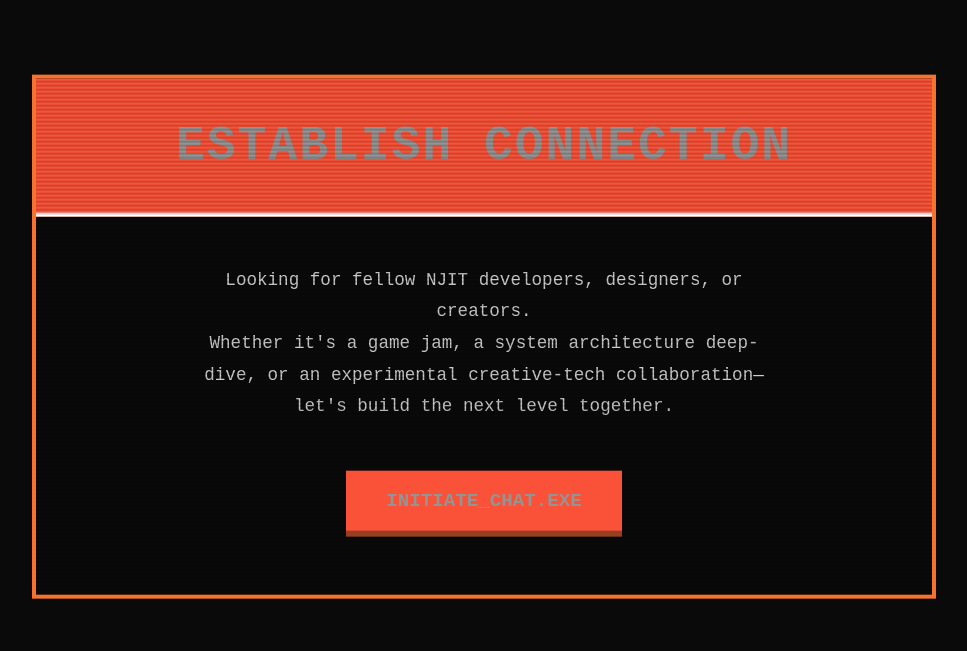
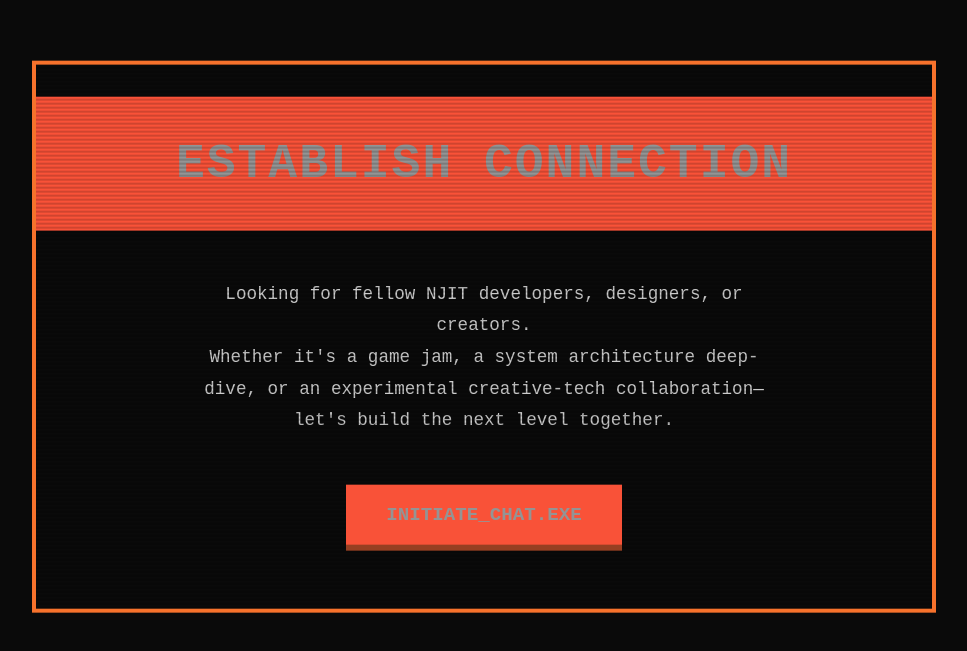
Before and after one commit to apr45/is117-GameDevPortfolio, a React (Vite) app: page / in a window 1280 px wide. Shown: the part 3152-3803 px from the top of the page, without its empty margins (156-1123 px from the left). Built offline with nearby package versions, Linux system fonts and the light colour scheme.

Commit message:
getting rid of white outline in title box

```diff
--- a/src/styles/CTA.module.css
+++ b/src/styles/CTA.module.css
@@ -82,14 +82,13 @@
 .titleWrapper {
   /* Counteract the terminalBox padding:
      Top: -4rem | Sides: -3rem */
-  margin: -4rem -3rem 3rem -3rem;
+  margin: -2rem -3rem 3rem -3rem;
 
   /* Ensure it stretches to the new width */
   width: calc(100% + 6rem);
 
   padding: 2.5rem 0;
   background: var(--accent-pink);
-  border-bottom: 4px solid #fff;
   animation: barColorCycle 8s linear infinite;
 }
 
```
